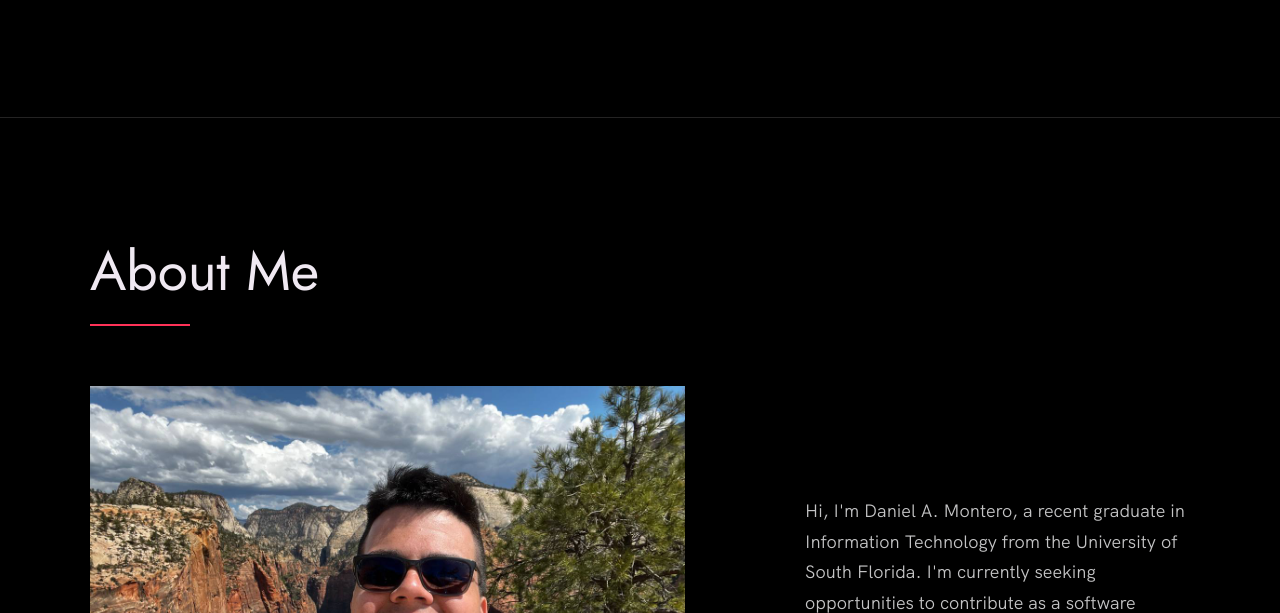
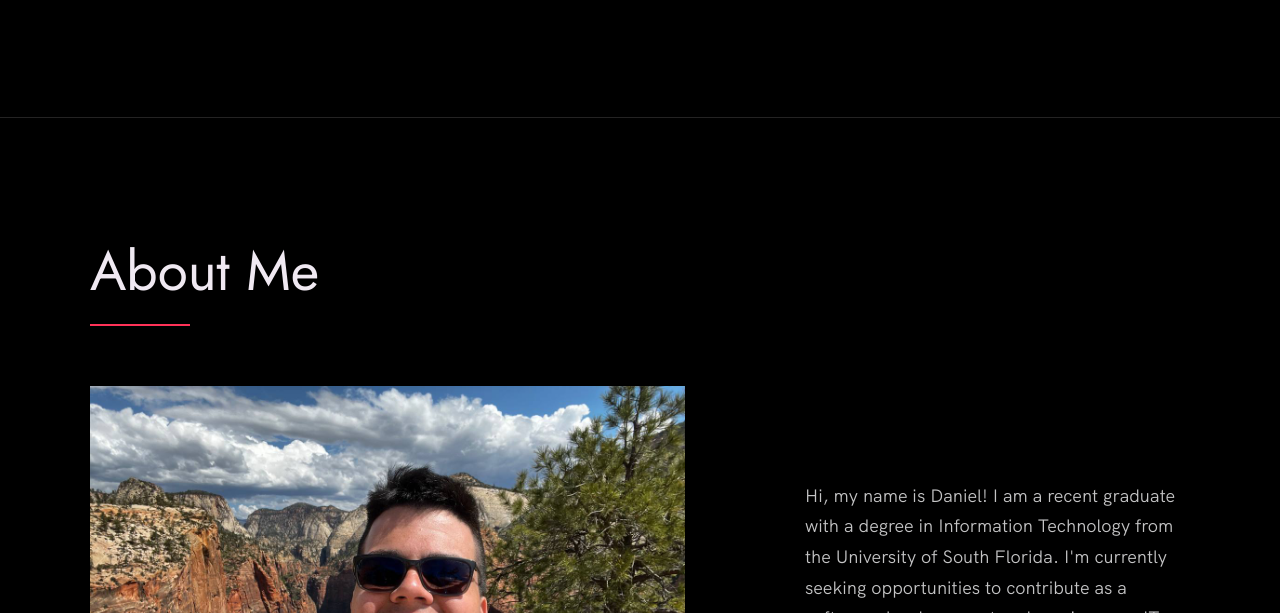
Before and after one commit to dmonterohub/My-Portfolio, a plain HTML site: page index.html in a window 1280 px wide. Shown: the part 2187-2800 px from the top of the page. Drawn offline with Linux system fonts and the light colour scheme.

Commit message:
October 2025 Update

```diff
--- a/index.html
+++ b/index.html
@@ -58,7 +58,7 @@
           <span>Daniel Montero</span>
         </h1>
         <!-- Put a small paragraph about yourself -->
-        <p>A Software Developer based in Tampa, Florida.</p>
+        <p>IT Engineer based in Portage, Michigan.</p>
         <a href="#contact" class="btn btn--pink">Get in touch</a>
       </div>
     </div>
@@ -180,9 +180,9 @@
           <div class="about__text">
             <!-- Replace the below paragraph with info about yourself -->
             <p>
-              Hi, I'm Daniel A. Montero, a recent graduate in Information Technology from the University of South Florida.
-              I'm currently seeking opportunities to contribute as a software developer,
-              continuously learn new skills, and refining my craft to create impactful solutions.
+              Hi, my name is Daniel! I am a recent graduate with a degree in Information Technology from the University of South Florida.
+              I'm currently seeking opportunities to contribute as a software developer, network engineer, or IT Specialist,
+              to continuously learn new skills, and refine my craft to create impactful solutions.
             </p>
             <!-- Provide a link to your resume -->
             <a href="https://drive.google.com/file/d/1F0d7xS4m89JeuYL-ExU1us0AltEjvBH1/view?usp=sharing" target="_blank" class="btn">My Resume</a>
```
